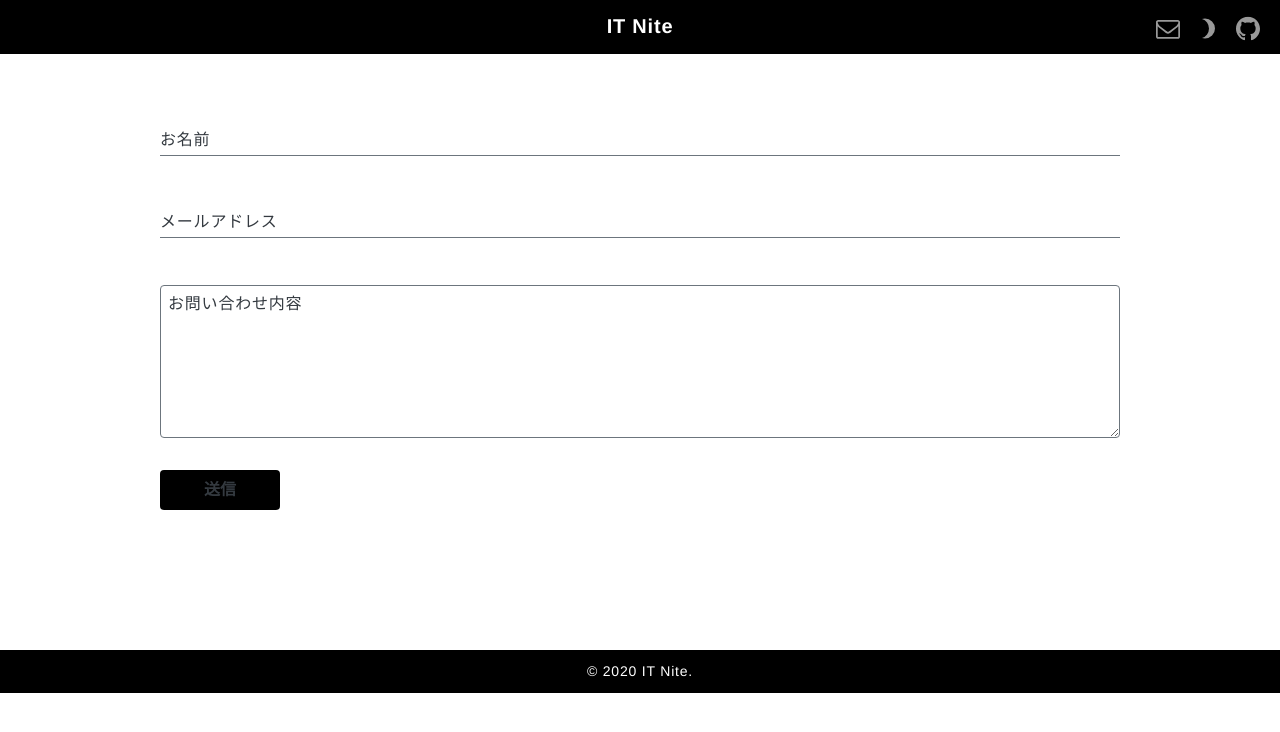
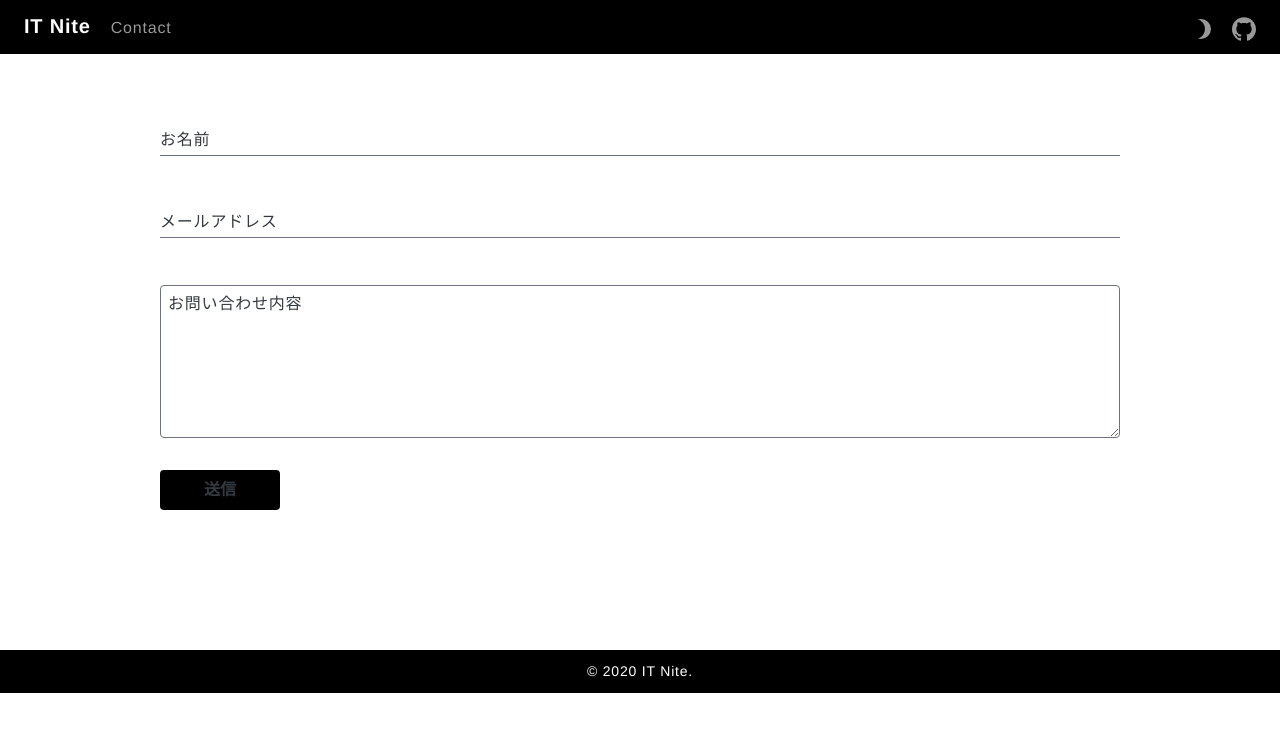
Before and after one commit to toshifumiimanishi/IT-Nite, a Gatsby site: page /contact in a window 1280 px wide. Built offline with nearby package versions, Linux system fonts and the light colour scheme; Gatsby itself is replaced by a stand-in of ours.

Commit message:
ヘッダーのデザイン調整 + useCallback によるメモ化

```diff
--- a/src/components/header.js
+++ b/src/components/header.js
@@ -1,6 +1,6 @@
 import { Link } from 'gatsby'
 import PropTypes from 'prop-types'
-import React, { useState, useEffect } from 'react'
+import React, { useState, useEffect, useCallback } from 'react'
 import styled from 'styled-components'
 
 const Header = ({ siteTitle }) => {
@@ -11,20 +11,31 @@ const Header = ({ siteTitle }) => {
   `
 
   const HeaderContainer = styled.div`
-    padding: 10px 0;
+    display: flex;
+    align-items: baseline;
+    padding: 10px 24px;
   `
 
   const Heading = styled.h1`
     font-size: 20px;
-    text-align: center;
+  `
+
+  const HeaderList = styled.ul`
+    margin-left: 20px;
+
+    a {
+      opacity: 0.6;
+      transition: all var(--base-duration) var(--base-timing-function);
+
+      &:hover {
+        opacity: 1;
+      }
+    }
   `
 
   const Widget = styled.ul`
     display: flex;
-    position: absolute;
-    top: 50%;
-    right: 20px;
-    transform: translateY(-50%);
+    margin-left: auto;
   `
 
   const WidgetItem = styled.li`
@@ -104,27 +115,20 @@ const Header = ({ siteTitle }) => {
     }
   }
 
+  const onClickToggleButton = useCallback(toggleTheme, [theme])
+
   return (
     <Header>
       <HeaderContainer>
         <Heading>
           <Link to="/">{siteTitle}</Link>
         </Heading>
+        <HeaderList>
+          <li><Link to="/contact/">Contact</Link></li>
+        </HeaderList>
         <Widget>
           <WidgetItem>
-            <Link to="/contact/">
-              <Icon
-                version="1.1"
-                xmlns="http://www.w3.org/2000/svg"
-                viewBox="0 0 28 28"
-              >
-                <title>Contact</title>
-                <path d="M26 23.5v-12c-0.328 0.375-0.688 0.719-1.078 1.031-2.234 1.719-4.484 3.469-6.656 5.281-1.172 0.984-2.625 2.188-4.25 2.188h-0.031c-1.625 0-3.078-1.203-4.25-2.188-2.172-1.813-4.422-3.563-6.656-5.281-0.391-0.313-0.75-0.656-1.078-1.031v12c0 0.266 0.234 0.5 0.5 0.5h23c0.266 0 0.5-0.234 0.5-0.5zM26 7.078c0-0.391 0.094-1.078-0.5-1.078h-23c-0.266 0-0.5 0.234-0.5 0.5 0 1.781 0.891 3.328 2.297 4.438 2.094 1.641 4.188 3.297 6.266 4.953 0.828 0.672 2.328 2.109 3.422 2.109h0.031c1.094 0 2.594-1.437 3.422-2.109 2.078-1.656 4.172-3.313 6.266-4.953 1.016-0.797 2.297-2.531 2.297-3.859zM28 6.5v17c0 1.375-1.125 2.5-2.5 2.5h-23c-1.375 0-2.5-1.125-2.5-2.5v-17c0-1.375 1.125-2.5 2.5-2.5h23c1.375 0 2.5 1.125 2.5 2.5z"></path>
-              </Icon>
-            </Link>
-          </WidgetItem>
-          <WidgetItem>
-            <button type="button" onClick={toggleTheme}>
+            <button type="button" onClick={onClickToggleButton}>
               <Icon
                 version="1.1"
                 xmlns="http://www.w3.org/2000/svg"
```
